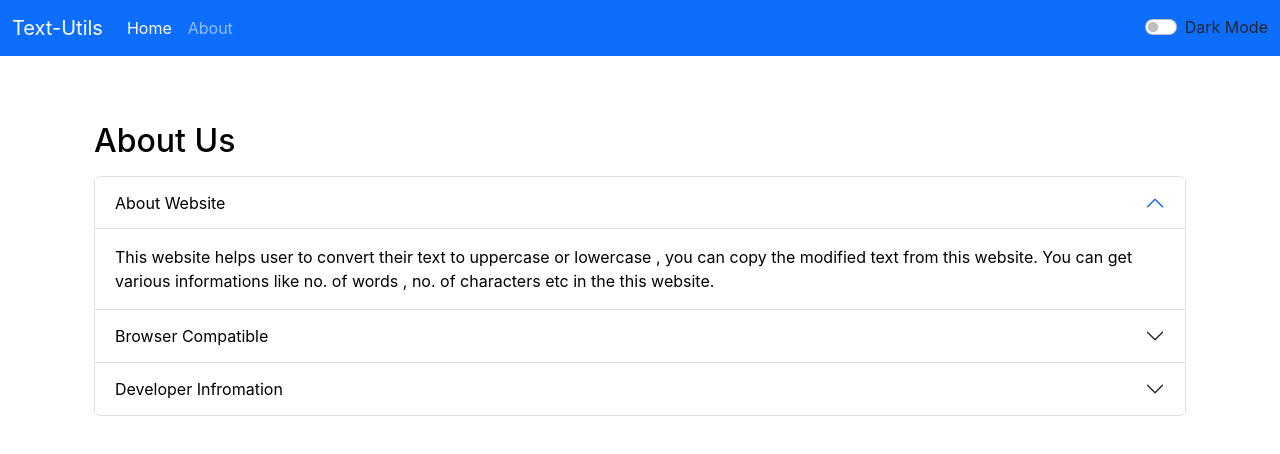
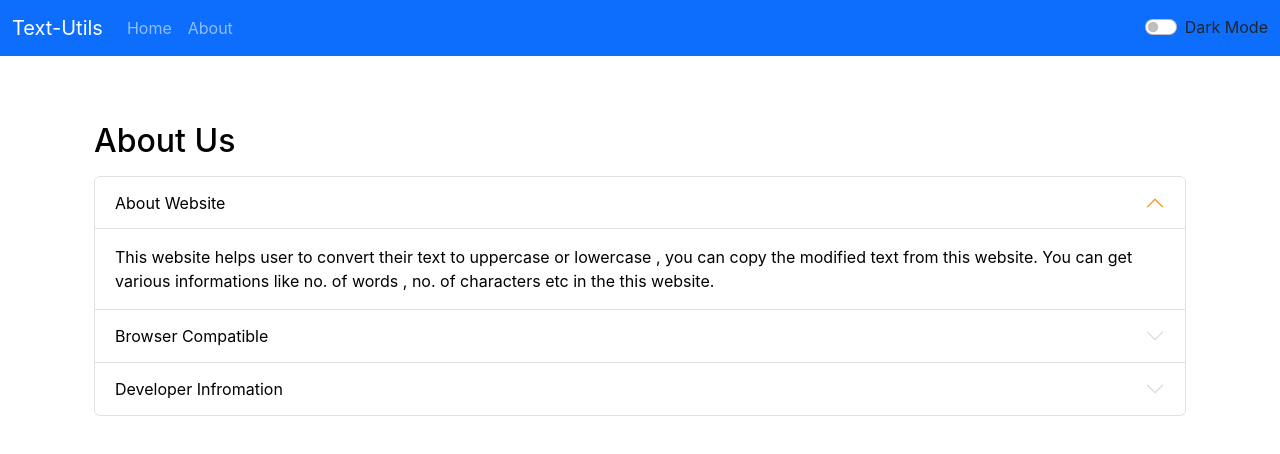
Before and after one commit to anurag-b72/Text-Utils, a React (Create React App) app: page /About in a window 1280 px wide. Shown: the top 454 px of the page. Built offline with nearby package versions, Linux system fonts and the light colour scheme.

Commit message:
Completed Text-Utils 28/07/2022

```diff
--- a/src/Cmponents/Navbar.js
+++ b/src/Cmponents/Navbar.js
@@ -14,7 +14,7 @@ export default function Navbar(props)
     <div className="collapse navbar-collapse" id="navbarSupportedContent">
       <ul className="navbar-nav me-auto mb-2 mb-lg-0">
         <li className="nav-item">
-          <Link className="nav-link active" aria-current="page" to="/">Home</Link>
+          <Link className="nav-link" aria-current="page" to="/">Home</Link>
         </li>
         <li className="nav-item">
           <Link className="nav-link" to="/About">About</Link>
--- a/src/Cmponents/TextForm.js
+++ b/src/Cmponents/TextForm.js
@@ -29,10 +29,9 @@ export default function TextForm(props)
         setText(event.target.value);
     }
     const handleCopy = ()=>{
-      var text = document.getElementById("myBox");
-      text.select();
-      navigator.clipboard.writeText(text.value);
-      document.getSelection().removeAllRanges();
+
+      navigator.clipboard.writeText(text);
+
       props.showAlert("Coppied to clipboard!!!","success");
     }
 
@@ -55,8 +54,8 @@ export default function TextForm(props)
 </div>
 <div className="container my-3" style={{color:props.mode==='light'?'black':'white'}}>
 <h2>Your text Summary</h2>
-<p>{text.split(" ").filter((element)=>{return element.length!==0}).length} words and {text.length} characters</p>
-<p>{text.split(" ").filter((element)=>{return element.length!==0}).length * 0.008} Minutes to read</p>
+<p>{text.split(/\s+/).filter((element)=>{return element.length!==0}).length} words and {text.length} characters</p>
+<p>{text.split(/\s+/).filter((element)=>{return element.length!==0}).length * 0.008} Minutes to read</p>
 {/* <h3>Preview</h3>
 <p>{text.length>0?text:"Nothing to preview"}</p> */}
 </div>
--- a/src/index.css
+++ b/src/index.css
@@ -11,3 +11,6 @@ code {
   font-family: source-code-pro, Menlo, Monaco, Consolas, 'Courier New',
     monospace;
 }
+.accordion-button::after {
+filter: invert(1);
+}
```
